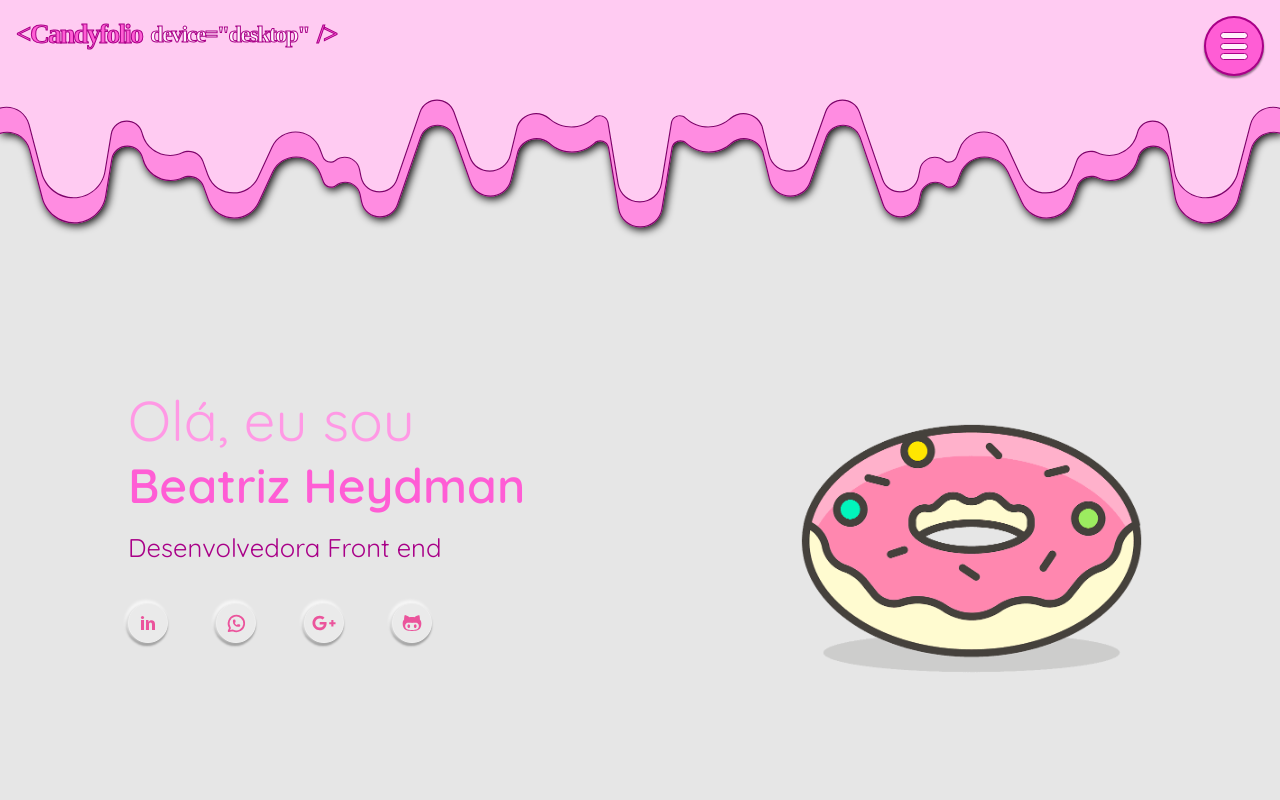
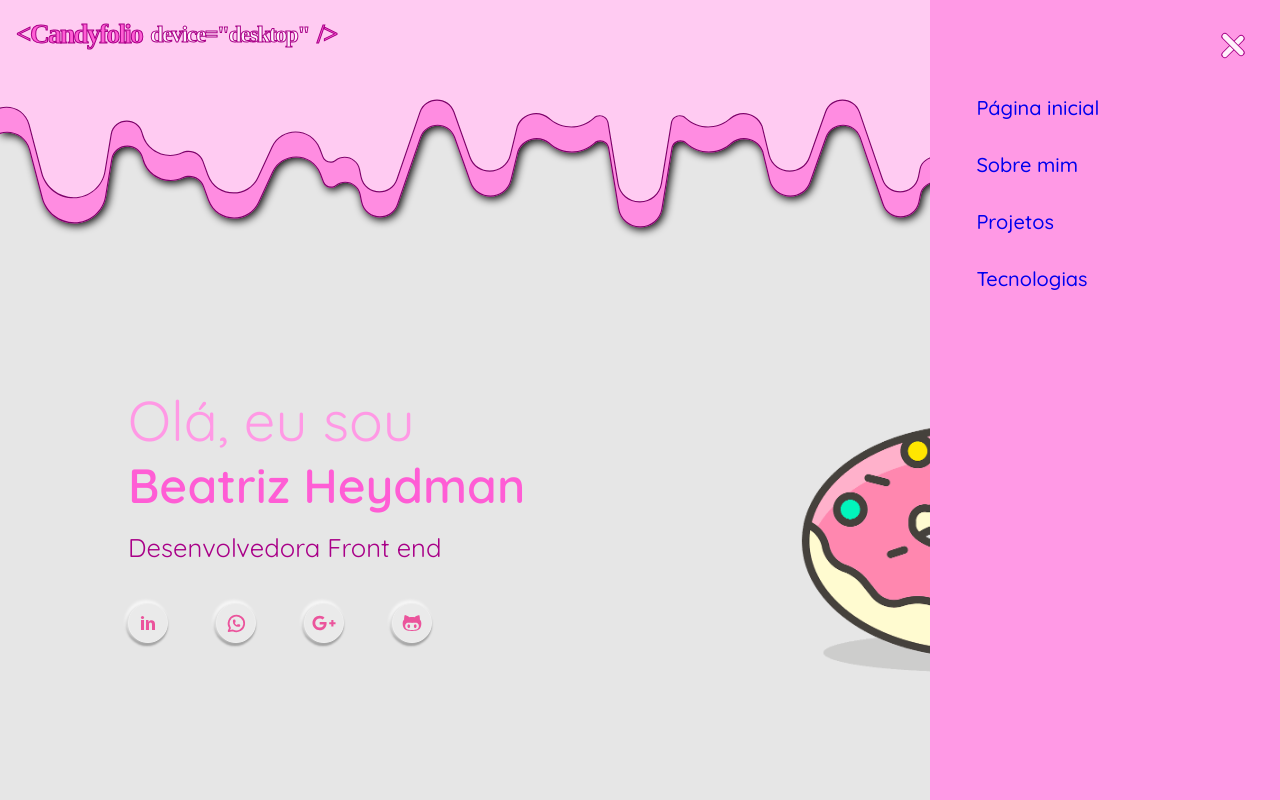
Before and after one commit to Beatriz-Heydman/candyfolio, a React (Vite) app: page / in a window 1280 px wide. Both pictures are taken after a click on the button 1234 px from the left and 46 px from the top of the page. Shown: the top 800 px of the page. Built offline with nearby package versions, Linux system fonts and the light colour scheme; a web font is replaced by a local one.

Commit message:
feat: create sidebar

```diff
--- a/src/components/article-about-me/index.tsx
+++ b/src/components/article-about-me/index.tsx
@@ -8,7 +8,7 @@ import { Typography } from "../typography";
 
 export function ArticleAboutMe() {
   return (
-    <StyledArticleAboutMe>
+    <StyledArticleAboutMe id="article_about_me">
       <Flex direction="column" gap="1rem">
         <div className="icon_woman_container">
           <div className="icon_woman" />
--- a/src/components/button-social-media/index.ts
+++ b/src/components/button-social-media/index.ts
@@ -10,11 +10,7 @@ export const ButtonSocialMedia = styled.button`
   box-shadow: -2px -2px 3px 1px rgba(255, 255, 255, 0.655),
     -1px 2px 2px 1px rgba(0, 0, 0, 0.3);
   cursor: pointer;
-  display: flex;
-  align-items: center;
-  justify-content: center;
   transition: all cubic-bezier(0.25, 1.5, 0.25, 1) 0.5s;
-  color: var(--pink-700);
 
   &:hover {
     box-shadow: inset 4px 4px 6px -1px rgba(0, 0, 0, 0.2),
--- a/src/components/footer/styles.ts
+++ b/src/components/footer/styles.ts
@@ -1,19 +1,21 @@
 import { styled } from "styled-components";
 
 export const StyledFooter = styled.footer`
+  display: flex;
+  justify-content: center;
+
   .waves_img {
     width: 100%;
     height: 200px;
     background: url(/assets/images/waves_footer.svg);
     background-size: cover;
     margin-top: -1px;
-    overflow-x: hidden;
     display: flex;
     align-items: flex-end;
     justify-content: center;
 
     .copyright_footer {
-      padding: 2rem;
+      padding-block: 2rem;
       font-weight: 500;
       color: var(--pink-100);
     }
--- a/src/components/main/index.tsx
+++ b/src/components/main/index.tsx
@@ -13,7 +13,7 @@ import { Typography } from "../typography";
 
 export function Main() {
   return (
-    <StyledMain>
+    <StyledMain id="main_page">
       <Flex direction="column" gap="1.5rem" alignItems="flex-start">
         <Flex direction="column" alignItems="flex-start">
           <Typography
@@ -44,20 +44,44 @@ export function Main() {
         </Flex>
 
         <div className="button_social_media">
-          <ButtonSocialMedia className="button linkedin">
-            <TiSocialLinkedin size="1.5rem" />
+          <ButtonSocialMedia>
+            <a
+              className="button linkedin"
+              target="_blank"
+              href="https://www.linkedin.com/in/beatriz-heydman-a1a616266/"
+            >
+              <TiSocialLinkedin size="1.5rem" />
+            </a>
           </ButtonSocialMedia>
 
-          <ButtonSocialMedia className="button whatsapp">
-            <TbBrandWhatsapp size="1.3rem" />
+          <ButtonSocialMedia>
+            <a
+              className="button whatsapp"
+              target="_blank"
+              href="https://wa.me/55199939739533"
+            >
+              <TbBrandWhatsapp size="1.3rem" />
+            </a>
           </ButtonSocialMedia>
 
-          <ButtonSocialMedia className="button plus_g">
-            <FaGooglePlusG size="1.5rem" />
+          <ButtonSocialMedia>
+            <a
+              className="button plus_g"
+              target="_blank"
+              href="mailto:biaheydman@gmail.com"
+            >
+              <FaGooglePlusG size="1.5rem" />
+            </a>
           </ButtonSocialMedia>
 
-          <ButtonSocialMedia className="button github">
-            <TiSocialGithub size="2rem" />
+          <ButtonSocialMedia>
+            <a
+              className="button github"
+              target="_blank"
+              href="https://github.com/Beatriz-Heydman"
+            >
+              <TiSocialGithub size="2rem" />
+            </a>
           </ButtonSocialMedia>
         </div>
       </Flex>
--- a/src/components/main/styles.ts
+++ b/src/components/main/styles.ts
@@ -21,6 +21,16 @@ export const StyledMain = styled.main`
     gap: 3rem;
     justify-content: flex-start;
     flex-wrap: wrap;
+  }
+
+  .button {
+    width: 100%;
+    height: 100%;
+    color: var(--pink-700);
+    display: flex;
+    align-items: center;
+    justify-content: center;
+    text-decoration: none;
   }
 
   .linkedin:hover {
--- a/src/components/menu-hamburguer/index.tsx
+++ b/src/components/menu-hamburguer/index.tsx
@@ -1,12 +1,40 @@
 //Styles
+import { useState } from "react";
 import { StyledMenuHamburguer } from "./styles";
 
 export function MenuHamburguer() {
+  const [isOpenSideBar, setIsOpenSidebar] = useState(false);
+
+  const [subtitleIsShowing, setSubtitleIsShowing] = useState(false);
+
   return (
-    <StyledMenuHamburguer>
+    <StyledMenuHamburguer
+      className={isOpenSideBar ? "sidebar" : ""}
+      onClick={() => {
+        setIsOpenSidebar(!isOpenSideBar);
+        setSubtitleIsShowing(!subtitleIsShowing);
+      }}
+    >
       <div className="menu_hamburguer_bar"></div>
-      <div className="menu_hamburguer_middle_bar"></div>
       <div className="menu_hamburguer_bar"></div>
+      <div className="menu_hamburguer_bar"></div>
+
+      {subtitleIsShowing && (
+        <div className={subtitleIsShowing ? "sidebar_subtitle_container" : ""}>
+          <a className="sidebar_subtitle" href="#main_page">
+            Página inicial
+          </a>
+          <a className="sidebar_subtitle" href="#article_about_me">
+            Sobre mim
+          </a>
+          <a className="sidebar_subtitle" href="#section_projects">
+            Projetos
+          </a>
+          <a className="sidebar_subtitle" href="#section_tech_language">
+            Tecnologias
+          </a>
+        </div>
+      )}
     </StyledMenuHamburguer>
   );
 }
--- a/src/components/menu-hamburguer/styles.ts
+++ b/src/components/menu-hamburguer/styles.ts
@@ -2,8 +2,8 @@
 import { styled } from "styled-components";
 
 export const StyledMenuHamburguer = styled.button`
-  min-width: 60px;
-  min-height: 60px;
+  width: 60px;
+  height: 60px;
   background-color: var(--pink-600);
   border: 2px solid var(--pink-800);
   top: 1rem;
@@ -14,23 +14,87 @@ export const StyledMenuHamburguer = styled.button`
     0px 2px 2px 0px rgba(0, 0, 0, 0.25);
   cursor: pointer;
   display: flex;
-  justify-content: center;
-  align-items: center;
+  justify-content: start;
+  align-items: end;
   padding: 0.9rem;
   flex-direction: column;
   gap: 0.2rem;
+  transition: all ease 0.2s;
 
-  .menu_hamburguer_bar,
-  .menu_hamburguer_middle_bar {
+  &.sidebar {
+    height: 100vh;
+    width: 350px;
+    background-color: var(--pink-400);
+    border-radius: 0;
+    cursor: default;
+    top: 0;
+    right: 0;
+    box-shadow: none;
+    border: none;
+    display: flex;
+    align-items: flex-end;
+    justify-content: flex-start;
+    position: fixed;
+    padding-top: 2rem;
+    padding-right: 2rem;
+
+    .menu_hamburguer_bar {
+      &:nth-child(1) {
+        transform: translateY(11px) rotate(-45deg);
+      }
+
+      &:nth-child(2) {
+        transform: scale(0);
+      }
+
+      &:nth-child(3) {
+        transform: translateY(-11px) rotate(45deg);
+      }
+    }
+  }
+
+  .menu_hamburguer_bar {
     background-color: var(--pink-100);
     border-radius: 1rem;
-    width: 100%;
+    min-width: 30px;
     height: 7px;
     border: 1px solid var(--pink-800);
+    cursor: pointer;
+    display: flex;
+    transition: all ease 0.2s;
   }
 
-  :not(.menu_hamburguer_bar) .menu_hamburguer_middle_bar {
-    width: 60%;
+  .sidebar_subtitle_container {
+    width: 100%;
+    color: var(--pink-100);
+    font-weight: 500;
+    font-size: 1.25rem;
+    display: flex;
+    align-items: flex-start;
+    gap: 2rem;
+    flex-direction: column;
+    left: 0;
+    padding: 2rem;
+  }
+
+  .sidebar_subtitle {
+    transition: all ease 0.2s;
+    cursor: pointer;
+    text-decoration: none;
+
+    &:visited {
+      color: var(--pink-100);
+    }
+
+    &:hover {
+      width: 100%;
+      color: var(--pink-800);
+      background-color: var(--pink-100);
+      padding: 0.5rem 1.5rem;
+      display: flex;
+      border-radius: 2rem;
+      border: 2px solid var(--pink-800);
+    }
   }
 
   @media (max-width: 550px) {
@@ -38,8 +102,7 @@ export const StyledMenuHamburguer = styled.button`
     min-height: 50px;
     padding: 0.7rem;
 
-    .menu_hamburguer_bar,
-    .menu_hamburguer_middle_bar {
+    .menu_hamburguer_bar {
       height: 6px;
     }
   }
--- /dev/null
+++ b/src/components/menu-hamburguer/types.ts
@@ -0,0 +1,3 @@
+export type MenuHamburguerProps = {
+  onClick: () => void;
+};
--- a/src/components/section-projects/index.tsx
+++ b/src/components/section-projects/index.tsx
@@ -9,7 +9,7 @@ import { Typography } from "../typography";
 
 export function SectionProjects() {
   return (
-    <StyledSectionProjects>
+    <StyledSectionProjects id="section_projects">
       <Flex gap="1.5rem" direction="column" alignItems="flex-start">
         <Typography size="2.5rem" fontWheight="600" color="var(--pink-600)">
           Projetos
--- a/src/components/section-projects/styles.ts
+++ b/src/components/section-projects/styles.ts
@@ -12,7 +12,6 @@ export const StyledSectionProjects = styled.section`
   .balls_tech_container {
     height: 0px;
     transform: translateY(-160px);
-    background: red;
   }
 
   .click_here {
--- a/src/components/section-tech-language/index.tsx
+++ b/src/components/section-tech-language/index.tsx
@@ -67,7 +67,7 @@ export function SectionTechLanguage() {
   console.log(languagesTech);
 
   return (
-    <StyledSectionTechLanguage>
+    <StyledSectionTechLanguage id="section_tech_language">
       <Typography size="2.5rem" fontWheight="600" color="var(--pink-600)">
         Tecnologias
       </Typography>
--- a/src/index.css
+++ b/src/index.css
@@ -42,8 +42,16 @@
   color: var(--pink-100);
 }
 
+html,
 body {
-  background-color: var(--gray-100)
+  scroll-behavior: smooth;
+}
+
+body {
+  overflow-x: hidden;
+  width: 100vw;
+  background-color: var(--gray-100);
+
 }
 
 .section_division {
```
